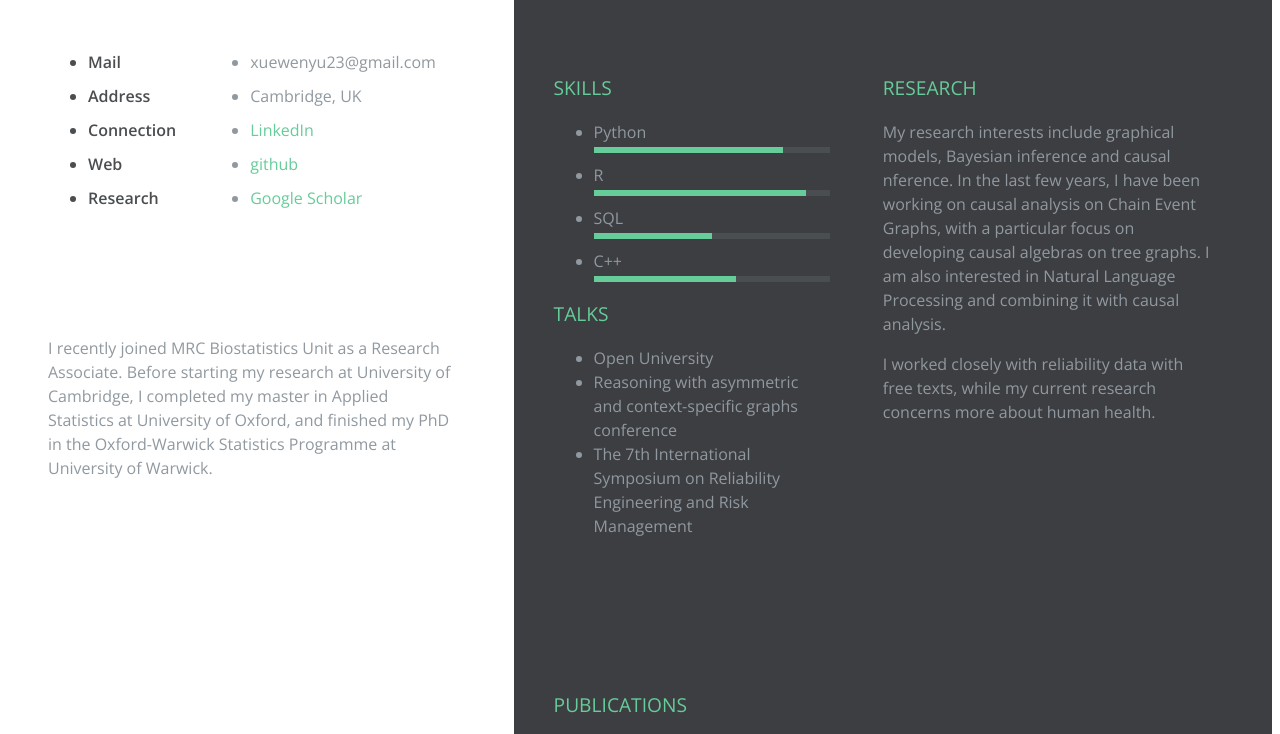
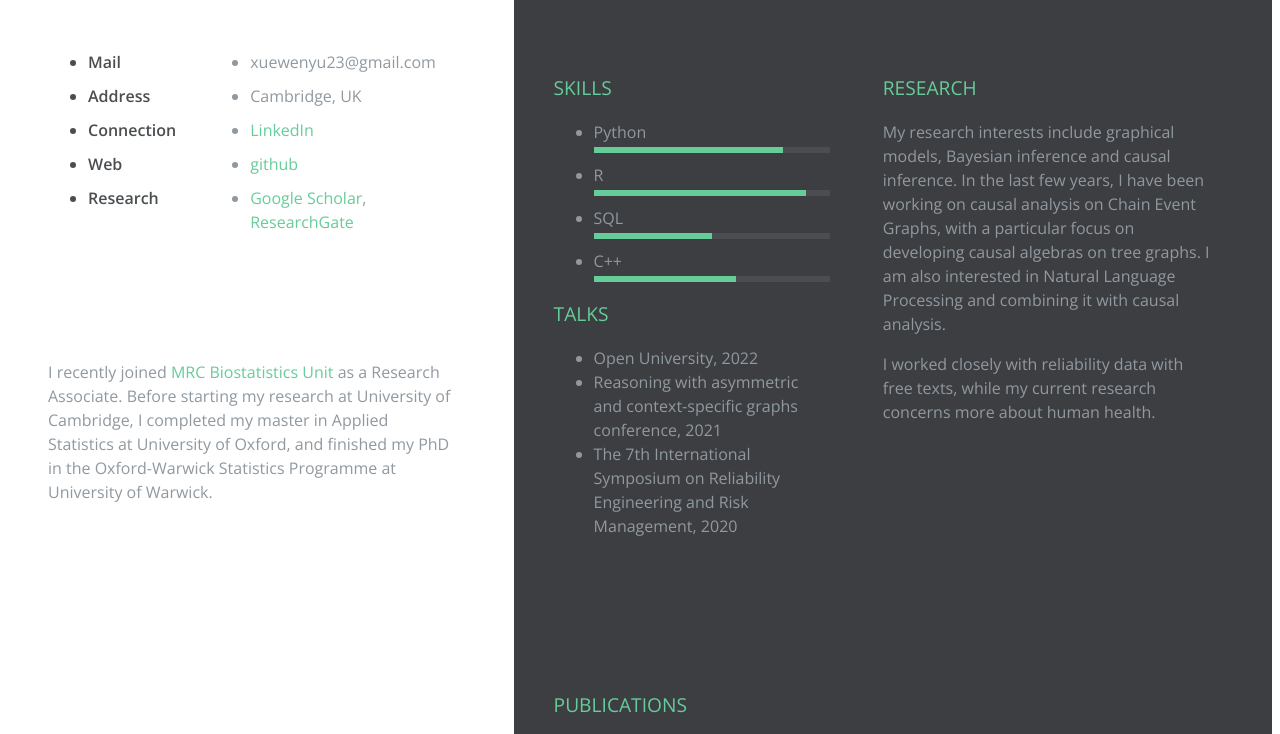
Before and after one commit to xwyu2021/xwyu2021.github.io, a plain HTML site: page index.html in a window 1280 px wide. Shown: the part 320-1054 px from the top of the page. Drawn offline with nearby package versions, Linux system fonts and the light colour scheme.

Commit message:
new homepage

```diff
--- a/index.html
+++ b/index.html
@@ -56,13 +56,13 @@
             <li>Cambridge, UK</li> <!-- YOUR STATE AND COUNTRY  -->
         	<li><a href="https://www.linkedin.com/in/xuewen-yu-9818b6231/">LinkedIn</a></li> <!-- YOUR PHONE NUMBER  -->
         	<li><a href="https://github.com/xwyu2021">github</a></li> <!-- YOUR WEBSITE  -->
-            <li><a href="https://scholar.google.com/citations?user=6-6F0ZYAAAAJ&hl=en">Google Scholar</a></li>
+            <li><a href="https://scholar.google.com/citations?user=6-6F0ZYAAAAJ&hl=en">Google Scholar</a>, <a href="https://www.researchgate.net/profile/Xuewen-Yu-2">ResearchGate</a></li>
 
         </ul>
       </div>
       <div class="contact-presentation"> <!-- YOUR PRESENTATION RESUME  -->
       	<p><span class="bold"></span>
-             I recently joined MRC Biostatistics Unit as a Research Associate. Before starting my research at University of Cambridge, I completed my master in Applied Statistics at University of Oxford, and finished my PhD in the Oxford-Warwick Statistics Programme at University of Warwick.</p>
+             I recently joined <a href="https://www.mrc-bsu.cam.ac.uk/people/in-alphabetical-order/t-to-z/xuewen-yu/">MRC Biostatistics Unit</a> as a Research Associate. Before starting my research at University of Cambridge, I completed my master in Applied Statistics at University of Oxford, and finished my PhD in the Oxford-Warwick Statistics Programme at University of Warwick.</p>
       </div>
 
 		</div>
@@ -111,9 +111,9 @@
             <h3 class="section-title">Talks</h3>  <!-- DESCRIPTION OF YOUR HOBBIES -->
             <ul class="list-titles">
 
-                <li>Open University</li>
-              <li>Reasoning with asymmetric and context-specific graphs conference</li>
-                <li>The 7th International Symposium on Reliability Engineering and Risk Management</li>
+                <li>Open University, 2022</li>
+              <li>Reasoning with asymmetric and context-specific graphs conference, 2021</li>
+                <li>The 7th International Symposium on Reliability Engineering and Risk Management, 2020</li>
 
 
             </ul>
@@ -124,7 +124,7 @@
 
         <div class="contact-presentation">
             <h3 class="experience-title">Research</h3>
-        <p>My research interests include graphical models, Bayesian inference and causal nference. In the last few years, I have been working on causal analysis on Chain Event Graphs, with a particular focus on developing causal algebras on tree graphs. I am also interested in Natural Language Processing and combining it with causal analysis.</p>
+        <p>My research interests include graphical models, Bayesian inference and causal inference. In the last few years, I have been working on causal analysis on Chain Event Graphs, with a particular focus on developing causal algebras on tree graphs. I am also interested in Natural Language Processing and combining it with causal analysis.</p>
 
         <p>I worked closely with reliability data with free texts, while my current research concerns more about human health.</p>
     </div>
```
Also changed, not shown: myphoto.jpg (added).
